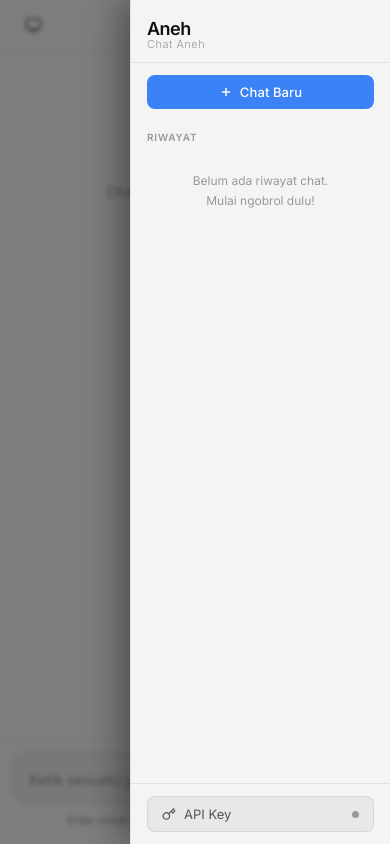
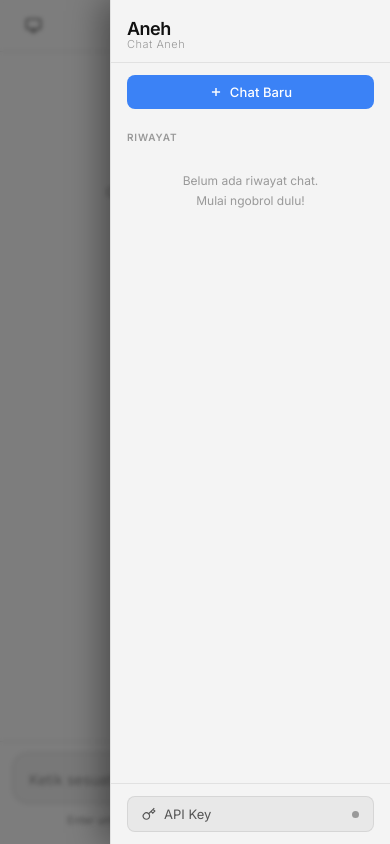
Before and after one commit to kusucpu/Aneh, a website with bundled scripts: page public/index.html in a window 390 px wide. Both pictures are taken after a click on the button 357 px from the left and 25 px from the top of the page. Built offline with nearby package versions, Linux system fonts and the light colour scheme.

Commit message:
Update sidebar.css

```diff
--- a/public/css/sidebar.css
+++ b/public/css/sidebar.css
@@ -160,10 +160,17 @@
     right: 0;
     top: 0;
     height: 100vh;
-    transform: translateX(100%);
+    height: 100dvh;
+    width: 280px;
+    transform: translateX(110%);
+    visibility: hidden;
     z-index: 100;
     box-shadow: -8px 0 32px rgba(0,0,0,0.4);
+    transition: transform 0.25s ease, visibility 0.25s ease, background var(--transition);
   }
-  .sidebar.open { transform: translateX(0); }
+  .sidebar.open {
+    transform: translateX(0);
+    visibility: visible;
+  }
   .sidebar-overlay.show { display: block; }
 }
```
